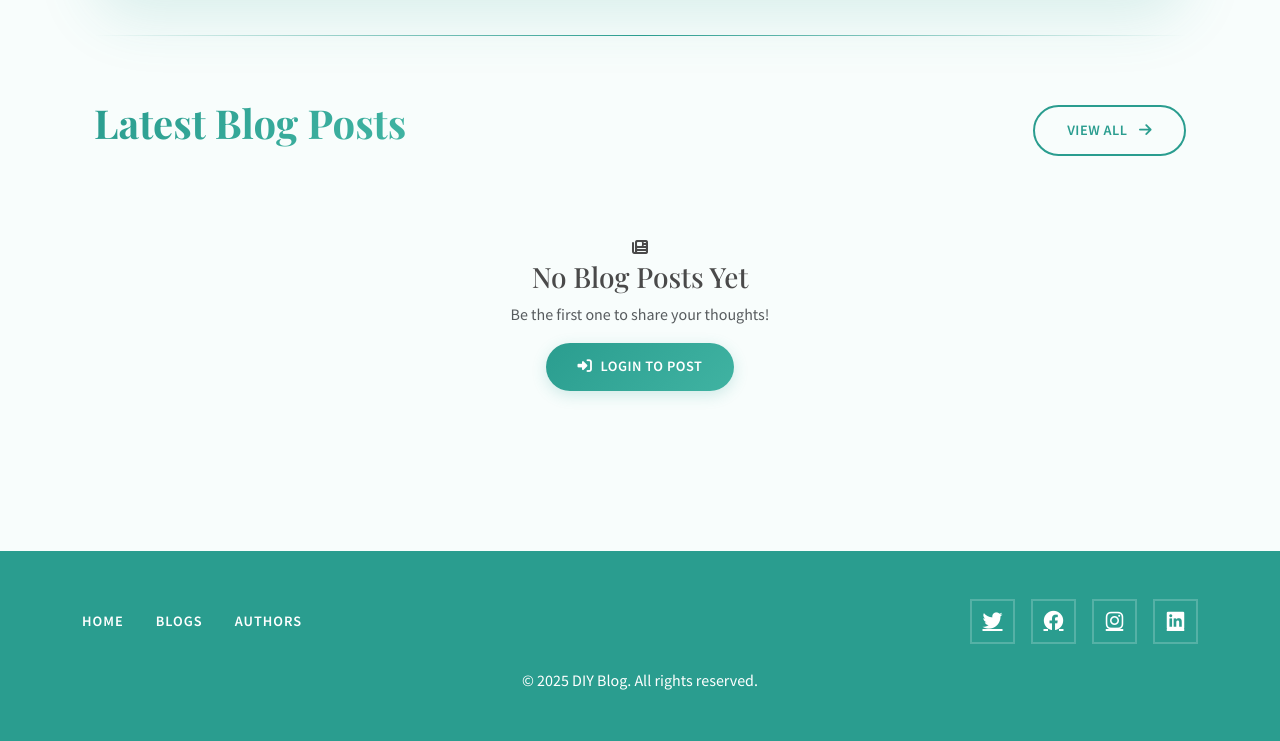
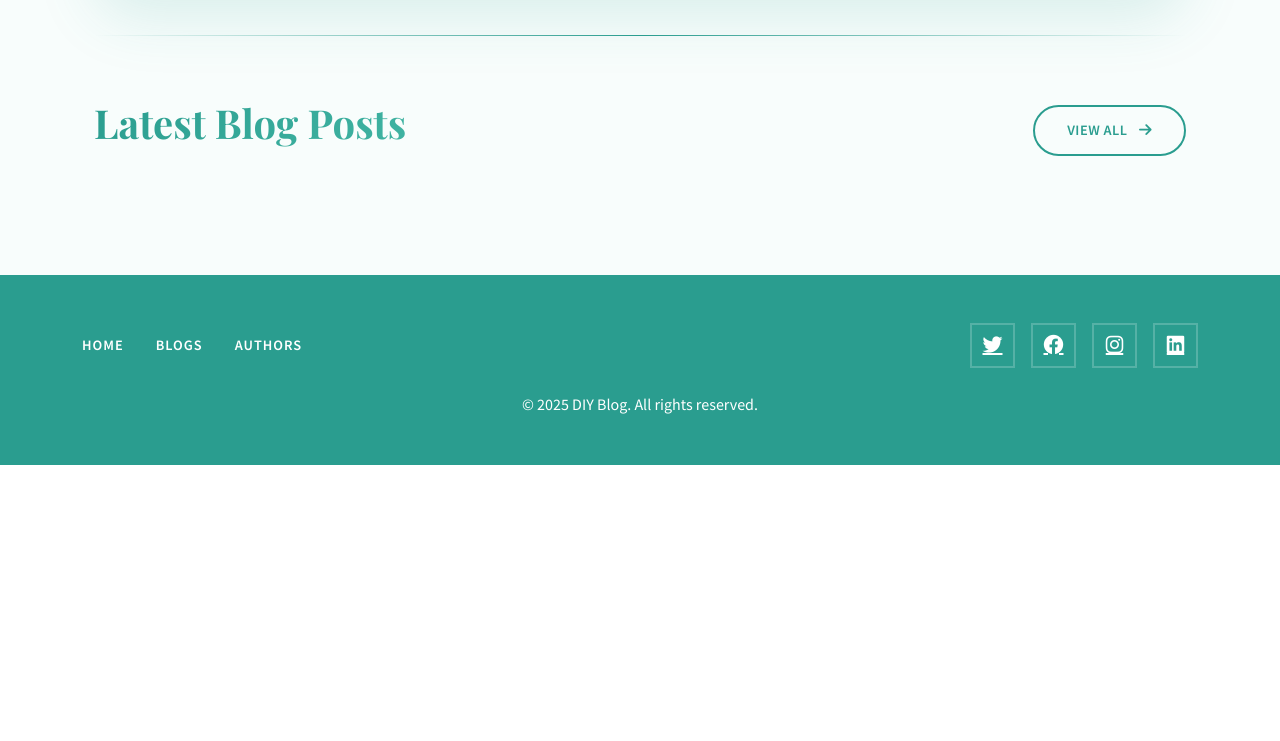
Before and after one commit to Nishaelizabeth/miniblog, a Django app: page /app/ in a window 1280 px wide. Shown: the part 785-1526 px from the top of the page. After the commit the page ends 1250 px from the top, so only its background shows below. Run offline with Django 4.2, Linux system fonts and the light colour scheme; data that the repository does not hold is empty.

Commit message:
Update index.html

```diff
--- a/app/templates/app/index.html
+++ b/app/templates/app/index.html
@@ -52,73 +52,7 @@
         </div>
 
         <div class="row g-4">
-            {% for blog in latest_blogs %}
-            <div class="col-md-6 col-lg-4">
-                <article class="card h-100 blog-card">
-                    <div class="card-image">
-                        {% if blog.image %}
-                            <img src="{{ blog.image.url }}" alt="{{ blog.title }}" class="card-img-top">
-                        {% else %}
-                            <div class="placeholder-image">
-                                <i class="fas fa-image"></i>
-                            </div>
-                        {% endif %}
-                    </div>
-                    <div class="card-body">
-                        <div class="author-info">
-                            {% if blog.author.profile_picture %}
-                                <img src="{{ blog.author.profile_picture.url }}"
-                                     alt="{{ blog.author.user.username }}"
-                                     class="author-img">
-                            {% else %}
-                                <i class="fas fa-user-circle fa-2x author-icon"></i>
-                            {% endif %}
-                            <div class="author-details">
-                                <a href="{% url 'app:author-detail' blog.author.pk %}" class="author-name">
-                                    {{ blog.author.user.get_full_name|default:blog.author.user.username }}
-                                </a>
-                                <div class="post-date">{{ blog.post_date|date:"M d, Y" }}</div>
-                            </div>
-                        </div>
 
-                        <h3 class="card-title">
-                            <a href="{% url 'app:blog-detail' blog.pk %}">{{ blog.title }}</a>
-                        </h3>
-
-                        <p class="card-text">{{ blog.content|truncatewords:30 }}</p>
-
-                        <div class="card-footer">
-                            <span class="comment-badge">
-                                <i class="fas fa-comments"></i>
-                                {{ blog.comment_set.count }} Comments
-                            </span>
-                            <a href="{% url 'app:blog-detail' blog.pk %}" class="read-more">
-                                Read More <i class="fas fa-arrow-right"></i>
-                            </a>
-                        </div>
-                    </div>
-                </article>
-            </div>
-            {% empty %}
-            <div class="col-12 text-center py-5">
-                <div class="empty-state">
-                    <div class="empty-icon">
-                        <i class="fas fa-newspaper"></i>
-                    </div>
-                    <h3 class="gradient-text">No Blog Posts Yet</h3>
-                    <p class="text-muted">Be the first one to share your thoughts!</p>
-                    {% if user.is_authenticated %}
-                    <a href="{% url 'app:blog-create' %}" class="btn btn-primary action-btn">
-                        <i class="fas fa-plus-circle me-2"></i>Create First Post
-                    </a>
-                    {% else %}
-                    <a href="{% url 'login' %}" class="btn btn-primary action-btn">
-                        <i class="fas fa-sign-in-alt me-2"></i>Login to Post
-                    </a>
-                    {% endif %}
-                </div>
-            </div>
-            {% endfor %}
         </div>
     </section>
 </div>
```
